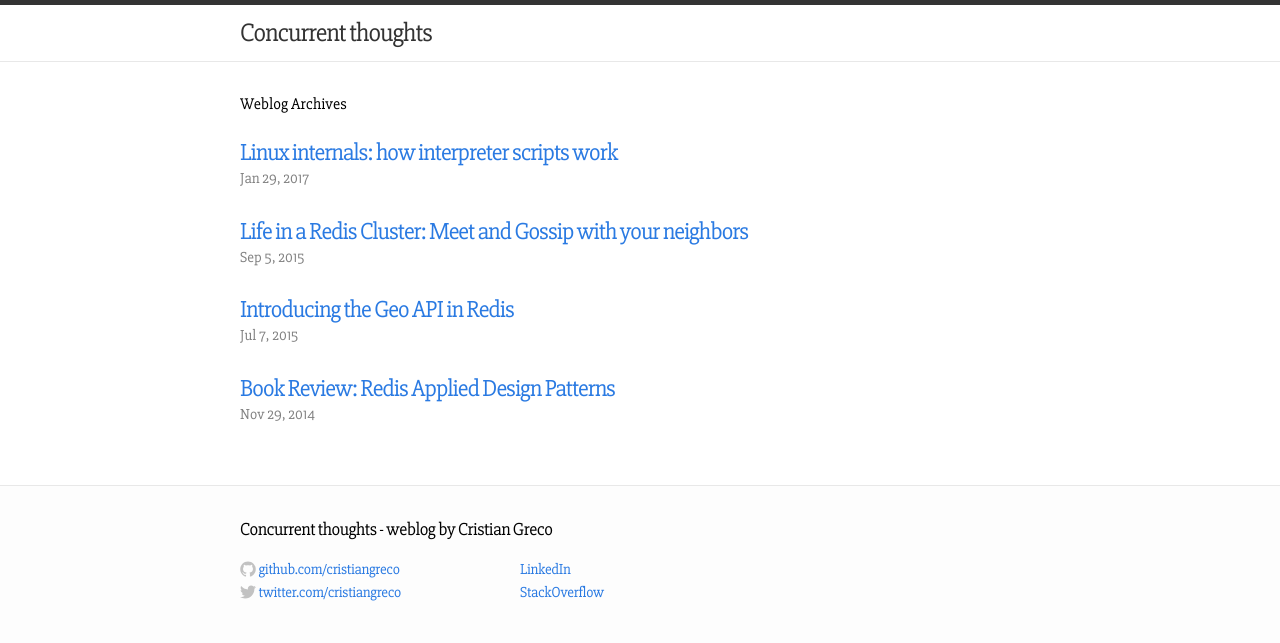
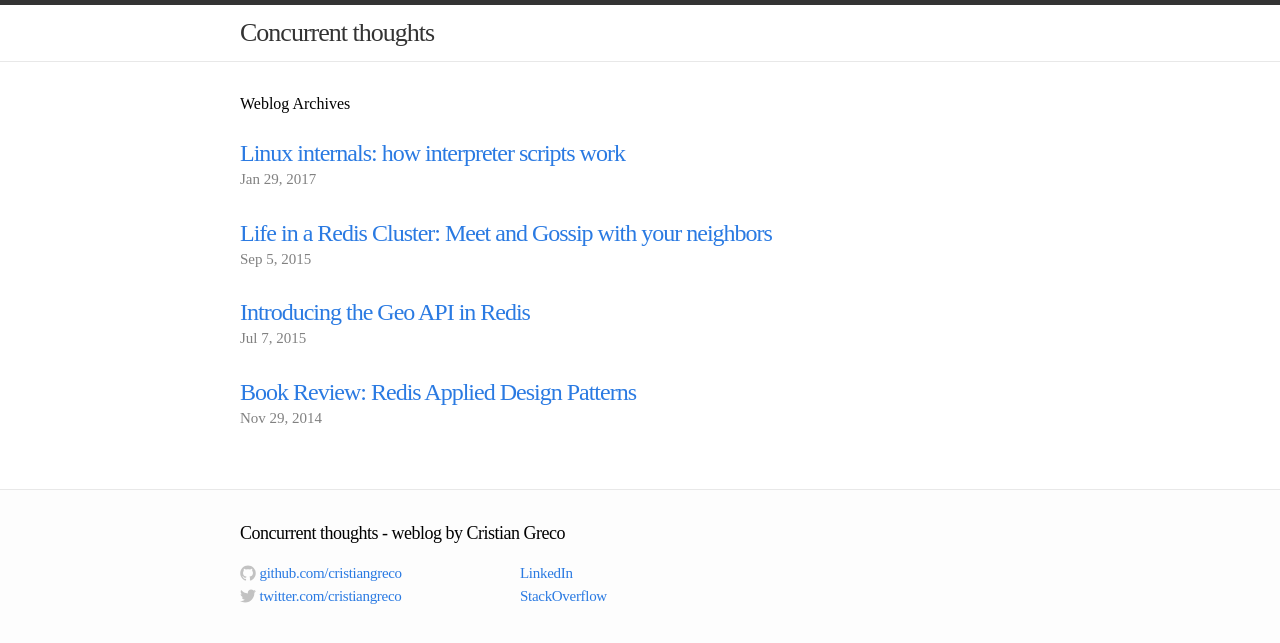
Before and after one commit to cristiangreco/cristiangreco.github.io, a Jekyll site: the page built from index.html, in a window 1280 px wide. Shown: the top 643 px of the page. Built offline with Jekyll 4.4.1, drawn with Linux system fonts in a browser that asks for light colours.

Commit message:
Remove Slabo

```diff
--- a/_includes/head.html
+++ b/_includes/head.html
@@ -1,5 +1,4 @@
 <head>
-  <link href='//fonts.googleapis.com/css?family=Slabo+27px' rel='stylesheet' type='text/css'>
   <title>{% if page.title %}{{ page.title }}{% else %}{{ site.title }}{% endif %}</title>
   <meta charset="utf-8">
   <meta http-equiv="X-UA-Compatible" content="IE=edge">
```
